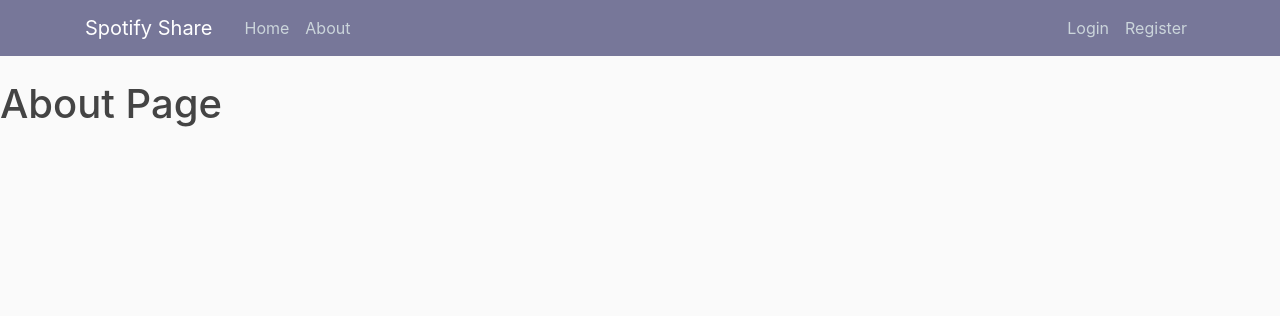
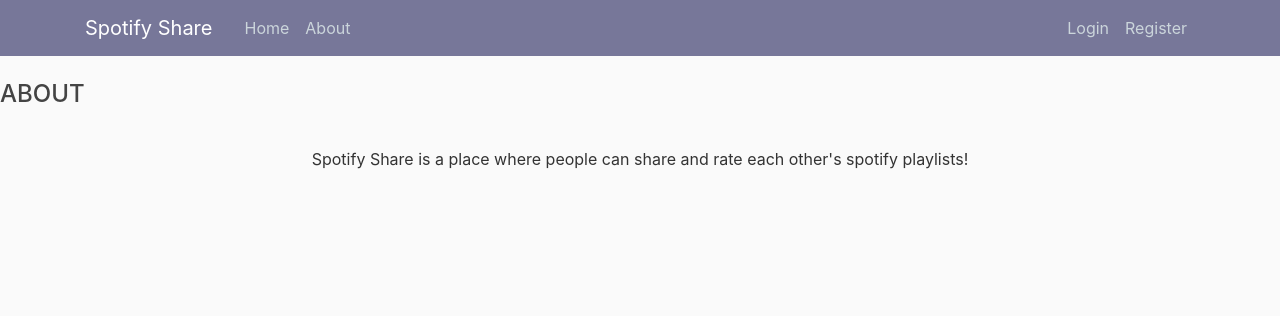
Before and after one commit to CodeGuru45/django-website, a Django app: page /about/ in a window 1280 px wide. Shown: the top 316 px of the page. Run offline with Django 3.2, Linux system fonts and the light colour scheme; some libraries are stand-ins or nearby versions.

Commit message:
updated about page

```diff
--- a/blog/templates/blog/about.html
+++ b/blog/templates/blog/about.html
@@ -1,4 +1,5 @@
 {% extends "blog/base.html" %}
 {% block content %}
-    <h1>About Page</h1>
+    <h4>ABOUT</h4>
+    <p style='text-align:center; padding-top: 30px;'>Spotify Share is a place where people can share and rate each other's spotify playlists!</p>
 {% endblock content %}
```
